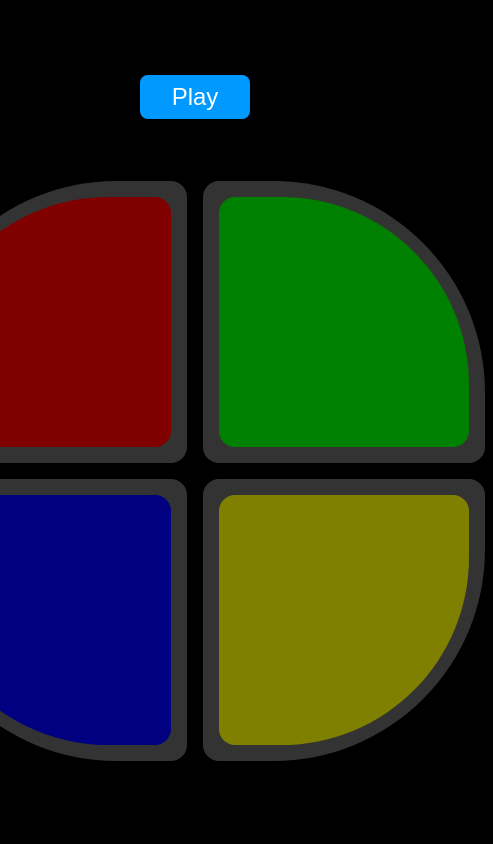
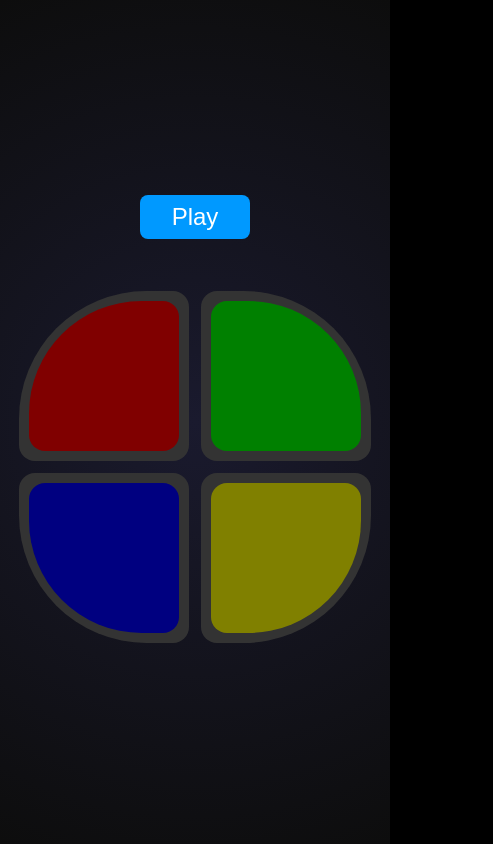
Before and after one commit to alanjschneider/light-memory-game-react, a React (Vite) app: page / in a window 390 px wide. Shown: the whole page, 493 px wide, since content can reach past the window. Built offline with nearby package versions, Linux system fonts and the light colour scheme.

Commit message:
Add radial-gradient background. Add responsive styles for Score and Light components

```diff
--- a/src/app.css
+++ b/src/app.css
@@ -48,3 +48,10 @@
     transform: scale(1) rotate(720deg);
   }
 }
+
+@media (max-width: 767px) {
+    .Score {
+        top: 8px;
+        right: 8px;
+    }
+}
--- a/src/components/light.css
+++ b/src/components/light.css
@@ -50,3 +50,18 @@
 .Light-border:active {
     transform: scale(0.925);
 }
+
+@media (max-width: 767px) {
+    .Light {
+        width: 150px;
+        height: 150px;
+    }
+
+    .Light-spacer {
+        padding: 6px;
+    }
+
+    .Light-border {
+        padding: 10px;
+    }
+}
--- a/src/index.css
+++ b/src/index.css
@@ -13,6 +13,7 @@ body {
 
   width: 100%;
   height: 100%;
+  background: radial-gradient(circle at center, #1a1a2e 0%, #0d0d0d 100%);
 }
 
 * {
@@ -29,3 +30,16 @@ body {
 h1 {
   font-size: 40px;
 }
+
+@media (max-width: 767px) {
+    #root {
+        width: 100%;
+        height: 100%;
+        max-width: none;
+        max-height: none;
+    }
+
+    h1 {
+        font-size: 35px;
+    }
+}
```
